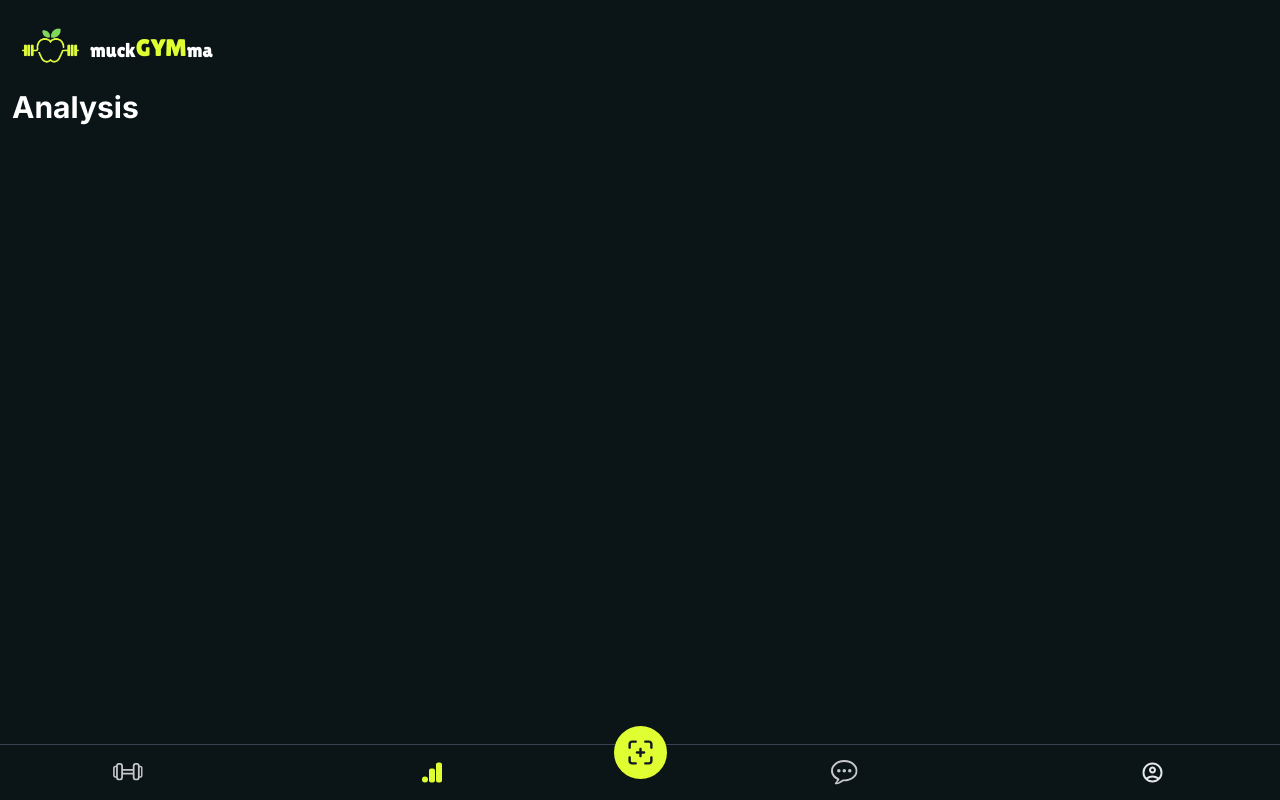
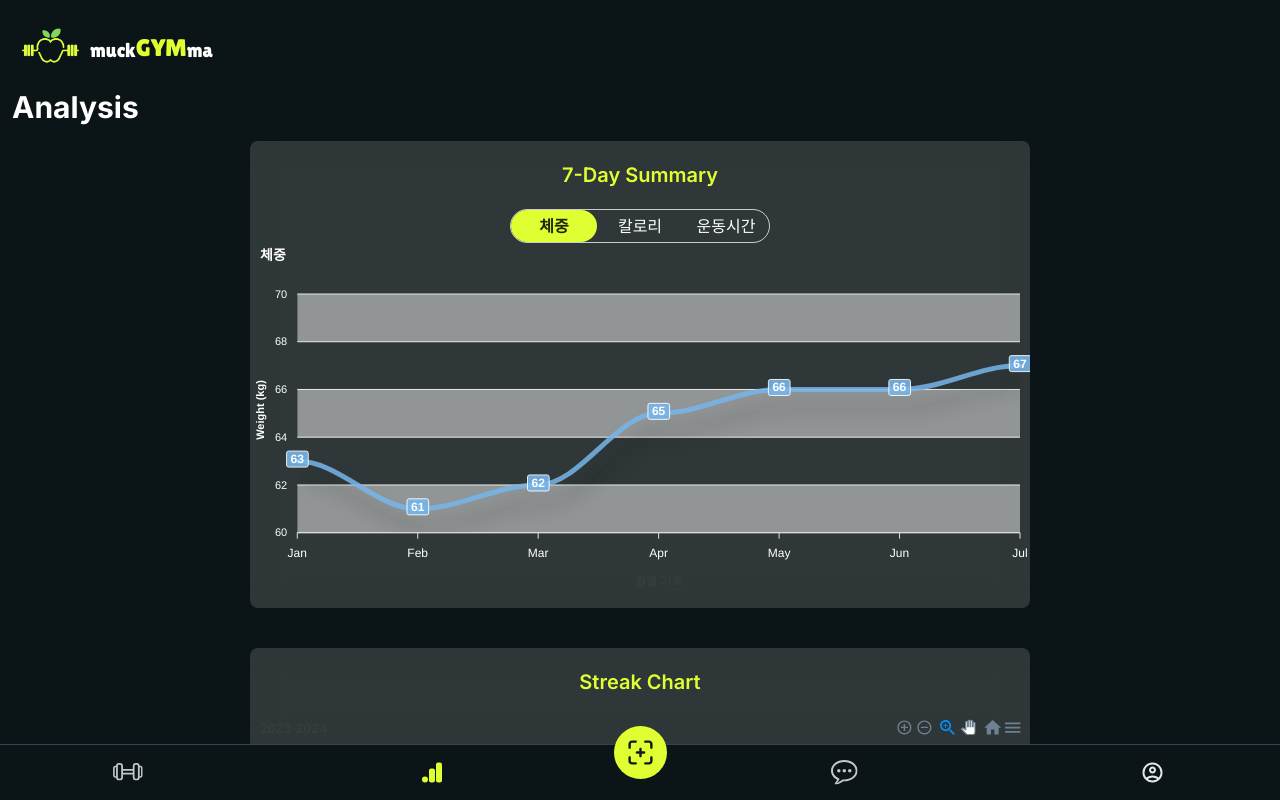
Before and after one commit to MJUZzang/muckGYMma, a Next.js app in the folder projects/fe/: page /analysis in a window 1280 px wide. Built offline with nearby package versions, Linux system fonts and the light colour scheme.

Commit message:
build: apexchart 에러 해결

```diff
--- a/projects/fe/app/analysis/VolumneProgressChart.tsx
+++ b/projects/fe/app/analysis/VolumneProgressChart.tsx
@@ -1,12 +1,16 @@
 "use client";
 
 import React from "react";
-import ReactApexChart from "react-apexcharts";
+import dynamic from "next/dynamic";
+const ReactApexChart = dynamic(() => import("react-apexcharts"));
 
 const VolumneProgressChart = () => {
     return (
         <div className="bg-white/15 backdrop-blur-lg rounded-lg">
-            <p className="inline-block p-5 w-full text-center text-xl pb-5 text-fluorescent font-semibold">Volumne Progress</p>
+            <p className="inline-block p-5 w-full text-center text-xl pb-5 text-fluorescent font-semibold">
+                Volumne Progress
+            </p>
+            {typeof window !== "undefined" && (
                 <ReactApexChart
                     options={{
                         chart: {
@@ -63,6 +67,7 @@ const VolumneProgressChart = () => {
                     type="bar"
                     height={350}
                 />
+            )}
         </div>
     );
 };
--- a/projects/fe/app/analysis/_components/CalorieChart.tsx
+++ b/projects/fe/app/analysis/_components/CalorieChart.tsx
@@ -1,7 +1,8 @@
 "use client";
 
 import React from "react";
-import ReactApexChart from "react-apexcharts";
+import dynamic from "next/dynamic";
+const ReactApexChart = dynamic(() => import("react-apexcharts"));
 
 interface WeightChartProps {
     className?: string;
@@ -9,6 +10,8 @@ interface WeightChartProps {
 
 const CalorieChart: React.FC<WeightChartProps> = (props) => {
     return (
+        <>
+            {typeof window !== "undefined" && (
                 <ReactApexChart
                     className={`w-full ${props.className}`}
                     options={{
@@ -86,6 +89,8 @@ const CalorieChart: React.FC<WeightChartProps> = (props) => {
                     type="line"
                     height={350}
                 />
+            )}
+        </>
     );
 };
 
--- a/projects/fe/app/analysis/_components/HeatMap.tsx
+++ b/projects/fe/app/analysis/_components/HeatMap.tsx
@@ -1,12 +1,16 @@
 "use client";
 
 import React from "react";
-import ReactApexChart from "react-apexcharts";
+import dynamic from "next/dynamic";
+const ReactApexChart = dynamic(() => import("react-apexcharts"));
 
 const HeatMap = () => {
     return (
         <div className="rounded-lg bg-white/15 backdrop-blur-lg">
-            <p className="inline-block p-5 w-full text-center text-xl pb-5 text-fluorescent font-semibold">Streak Chart</p>
+            <p className="inline-block p-5 w-full text-center text-xl pb-5 text-fluorescent font-semibold">
+                Streak Chart
+            </p>
+            {typeof window !== "undefined" && (
                 <ReactApexChart
                     options={{
                         chart: {
@@ -24,36 +28,51 @@ const HeatMap = () => {
                     series={[
                         {
                             name: "Mon",
-                        data: [30, 61, 62, 65, 66, 66, 67, 61, 61, 61, 61, 61],
+                            data: [
+                                30, 61, 62, 65, 66, 66, 67, 61, 61, 61, 61, 61,
+                            ],
                         },
                         {
                             name: "Tues",
-                        data: [30, 61, 62, 65, 66, 66, 67, 61, 61, 61, 61, 61],
+                            data: [
+                                30, 61, 62, 65, 66, 66, 67, 61, 61, 61, 61, 61,
+                            ],
                         },
                         {
                             name: "Weds",
-                        data: [30, 61, 62, 65, 66, 66, 67, 61, 61, 61, 61, 61],
+                            data: [
+                                30, 61, 62, 65, 66, 66, 67, 61, 61, 61, 61, 61,
+                            ],
                         },
                         {
                             name: "Thurs",
-                        data: [30, 61, 62, 65, 66, 66, 67, 61, 61, 61, 61, 61],
+                            data: [
+                                30, 61, 62, 65, 66, 66, 67, 61, 61, 61, 61, 61,
+                            ],
                         },
                         {
                             name: "Fri",
-                        data: [30, 61, 62, 65, 66, 66, 67, 61, 61, 61, 61, 61],
+                            data: [
+                                30, 61, 62, 65, 66, 66, 67, 61, 61, 61, 61, 61,
+                            ],
                         },
                         {
                             name: "Sat",
-                        data: [30, 61, 62, 65, 66, 66, 67, 61, 61, 61, 61, 61],
+                            data: [
+                                30, 61, 62, 65, 66, 66, 67, 61, 61, 61, 61, 61,
+                            ],
                         },
                         {
                             name: "Sun",
-                        data: [30, 61, 62, 65, 66, 66, 67, 61, 61, 61, 61, 61],
+                            data: [
+                                30, 61, 62, 65, 66, 66, 67, 61, 61, 61, 61, 61,
+                            ],
                         },
                     ]}
                     type="heatmap"
                     height={200}
                 />
+            )}
         </div>
     );
 };
--- a/projects/fe/app/analysis/_components/StrengthWeaknessesChart.tsx
+++ b/projects/fe/app/analysis/_components/StrengthWeaknessesChart.tsx
@@ -1,12 +1,16 @@
 "use client";
 
 import React from "react";
-import ReactApexChart from "react-apexcharts";
+import dynamic from "next/dynamic";
+const ReactApexChart = dynamic(() => import("react-apexcharts"));
 
 const StrengthWeaknessesChart = () => {
     return (
         <div className="bg-white/15 backdrop-blur-lg rounded-lg">
-            <p className="inline-block p-5 w-full text-center text-xl pb-5 text-fluorescent font-semibold">Strengh & Weaknesses</p>
+            <p className="inline-block p-5 w-full text-center text-xl pb-5 text-fluorescent font-semibold">
+                Strengh & Weaknesses
+            </p>
+            {typeof window !== "undefined" && (
                 <ReactApexChart
                     options={{
                         chart: {
@@ -37,6 +41,7 @@ const StrengthWeaknessesChart = () => {
                     type="radar"
                     height={350}
                 />
+            )}
         </div>
     );
 };
--- a/projects/fe/app/analysis/_components/TimeGraph.tsx
+++ b/projects/fe/app/analysis/_components/TimeGraph.tsx
@@ -1,7 +1,8 @@
 "use client";
 
 import React from "react";
-import ReactApexChart from "react-apexcharts";
+import dynamic from "next/dynamic";
+const ReactApexChart = dynamic(() => import("react-apexcharts"));
 
 interface WeightChartProps {
     className?: string;
@@ -9,6 +10,8 @@ interface WeightChartProps {
 
 const TimeChart: React.FC<WeightChartProps> = (props) => {
     return (
+        <>
+            {typeof window !== "undefined" && (
                 <ReactApexChart
                     className={`w-full ${props.className}`}
                     options={{
@@ -86,6 +89,8 @@ const TimeChart: React.FC<WeightChartProps> = (props) => {
                     type="line"
                     height={350}
                 />
+            )}
+        </>
     );
 };
 
--- a/projects/fe/app/analysis/_components/WeightChart.tsx
+++ b/projects/fe/app/analysis/_components/WeightChart.tsx
@@ -1,7 +1,8 @@
 "use client";
 
 import React from "react";
-import ReactApexChart from "react-apexcharts";
+import dynamic from "next/dynamic";
+const ReactApexChart = dynamic(() => import("react-apexcharts"));
 
 interface WeightChartProps {
     className?: string;
@@ -9,6 +10,8 @@ interface WeightChartProps {
 
 const WeightChart: React.FC<WeightChartProps> = (props) => {
     return (
+        <>
+            {typeof window !== "undefined" && (
                 <ReactApexChart
                     className={`w-full ${props.className}`}
                     options={{
@@ -102,6 +105,8 @@ const WeightChart: React.FC<WeightChartProps> = (props) => {
                     type="line"
                     height={350}
                 />
+            )}
+        </>
     );
 };
 
--- a/projects/fe/app/analysis/page.tsx
+++ b/projects/fe/app/analysis/page.tsx
@@ -7,10 +7,10 @@ const Analysis = () => {
     return (
         <>
             <div className="max-w-[780px] mx-auto text-white space-y-10 pb-7">
-                {/* <SummaryGraphs />
+                <SummaryGraphs />
                 <HeatMap />
                 <StrengthWeaknessesChart />
-                <VolumneProgressChart /> */}
+                <VolumneProgressChart />
             </div>
         </>
     );
```
Lines whose indentation alone changed are shown as unchanged.
